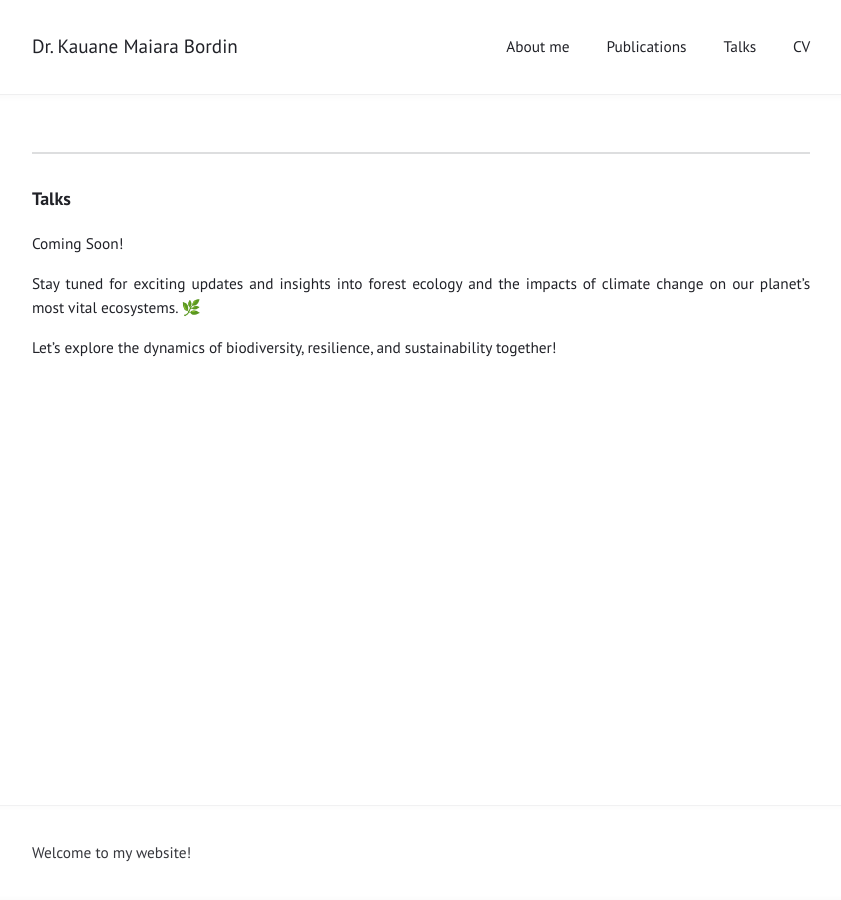
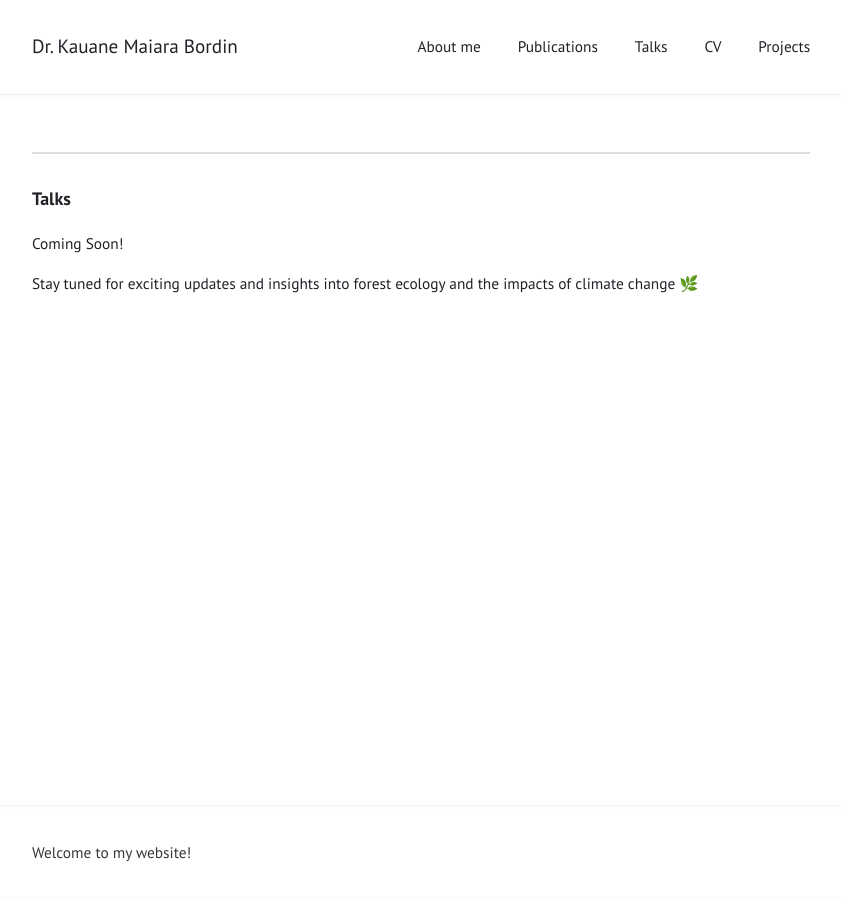
Before and after one commit to kmbordin/kmbordin.github.io, a Jekyll site: the page built from technical_prod.md, in a window 1280 px wide. Shown: the whole page, without its empty margins (219-1060 px from the left). Built offline with Jekyll 4.4.1, drawn with Linux system fonts in a browser that asks for light colours; our own code applies the rules of GitHub Pages for plain Markdown files.

```diff
--- a/_config.yml
+++ b/_config.yml
@@ -20,6 +20,7 @@ navigation:                # accepts {file, title, url, icon, sidebaricon}
   - {title: "Publications", file: "publications.md"}
   - {title: "Talks", file: "technical_prod.md"}
   - {title: "CV", file: "CV.md"}
+  - {title: "Projects", file: "projects.md"}
 
 
 external:                  # shows a footer with social links - for available icons see fontawesome.com/icons
--- a/technical_prod.md
+++ b/technical_prod.md
@@ -4,6 +4,4 @@
 
 Coming Soon!
 
-Stay tuned for exciting updates and insights into forest ecology and the impacts of climate change on our planet's most vital ecosystems. 🌿
-
-Let's explore the dynamics of biodiversity, resilience, and sustainability together!
+Stay tuned for exciting updates and insights into forest ecology and the impacts of climate change 🌿
```
Also changed, not shown: projects.MD (added, +1 -0 lines).
